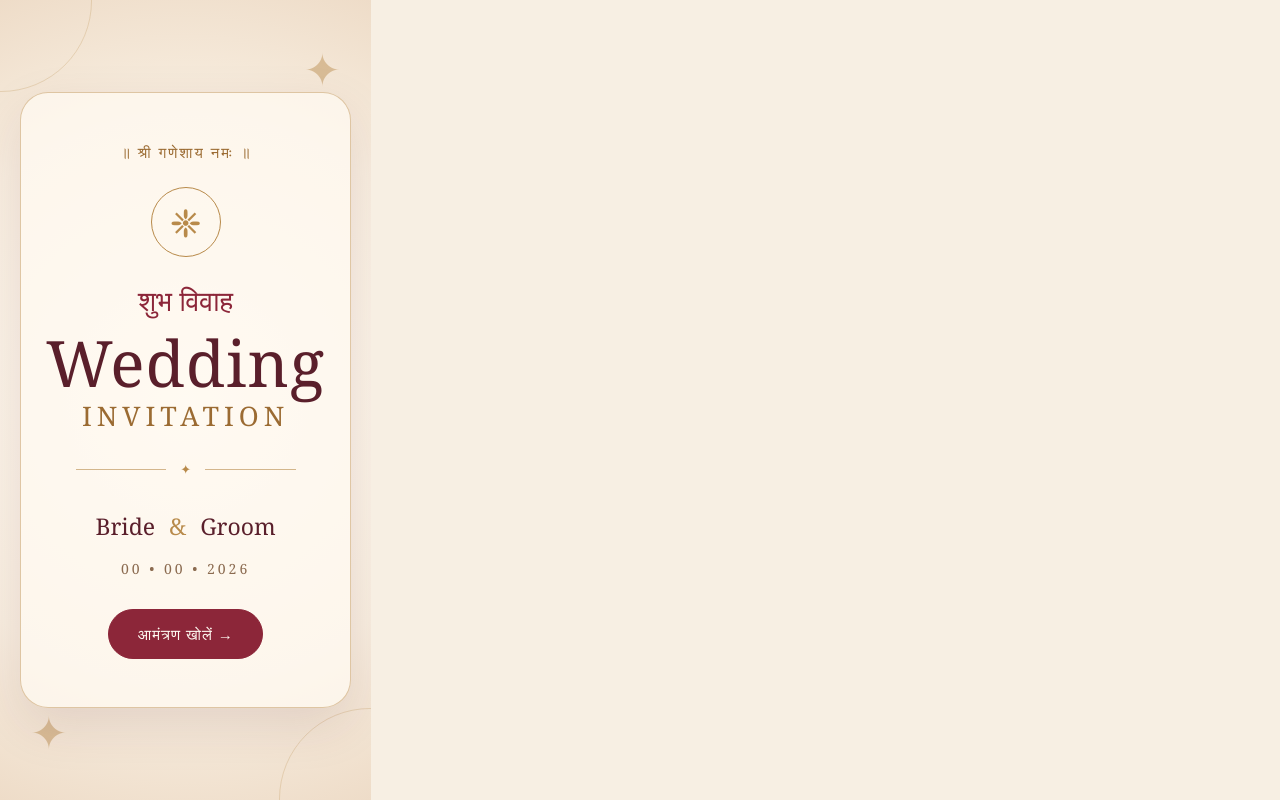
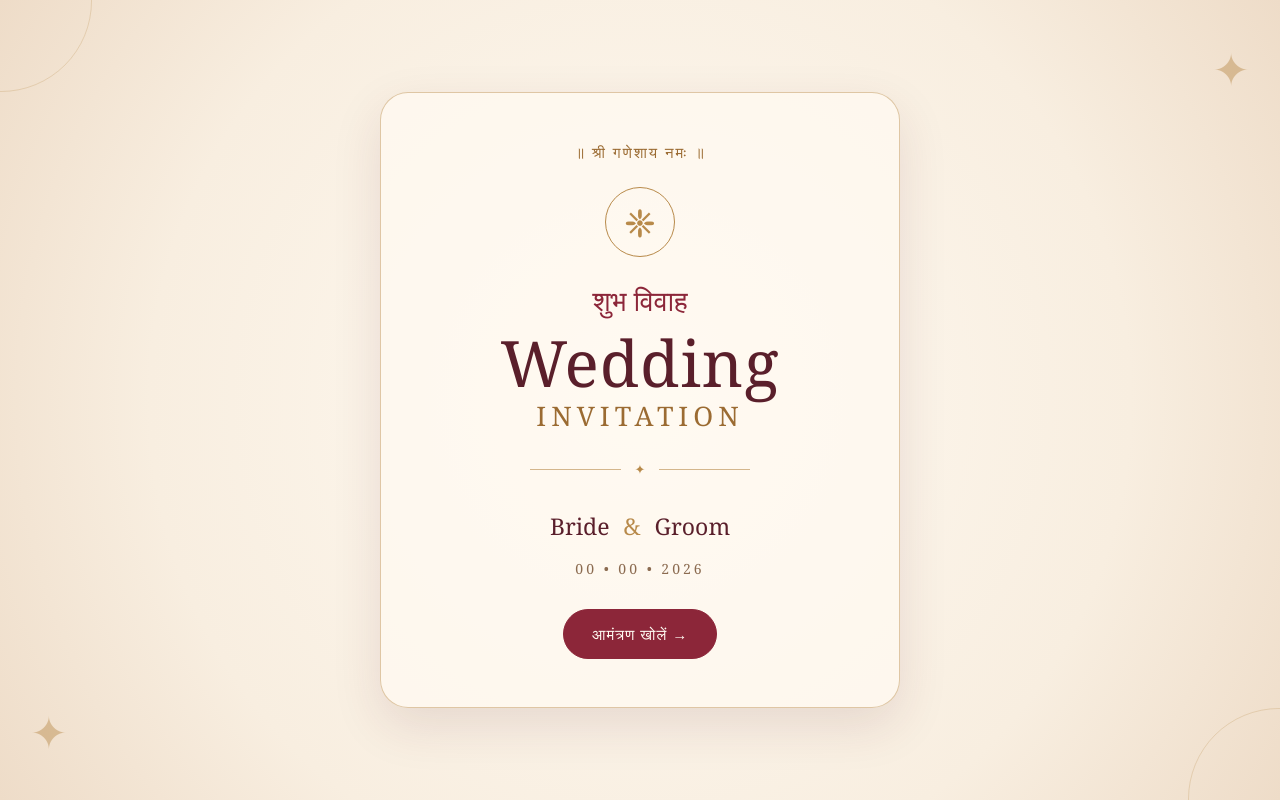
Before and after one commit to adsanshu/wedding-invitation, a React (Vite) app: page / in a window 1280 px wide. Built offline with nearby package versions, Linux system fonts and the light colour scheme.

Commit message:
Update App.css

```diff
--- a/src/App.css
+++ b/src/App.css
@@ -219,4 +219,23 @@ button {
   .open-button {
     max-width: 100%;
   }
-}i
+}
+html,
+body,
+#root {
+  width: 100%;
+  max-width: 100%;
+  margin: 0;
+  padding: 0;
+  overflow-x: hidden;
+}
+
+.wedding-cover {
+  width: 100%;
+  max-width: 100%;
+}
+
+.cover-content {
+  width: 100%;
+  max-width: 520px;
+}
```
